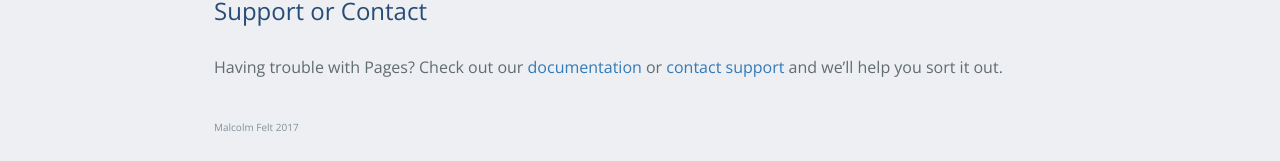
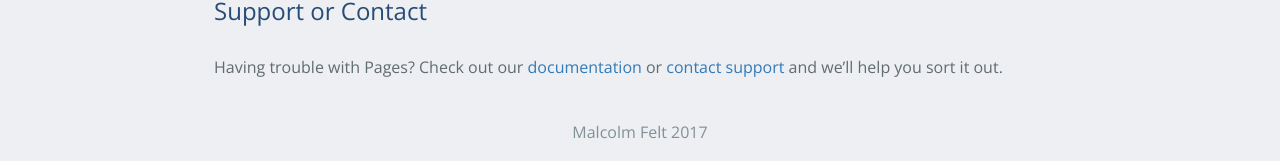
Before and after one commit to mfelt/mfelt.github.io, a Jekyll site: the page built from index.md, in a window 1280 px wide. Shown: the part 2202-2363 px from the top of the page. Built offline with Jekyll 4.4.1, drawn with Linux system fonts in a browser that asks for light colours; nearby versions of some CDN libraries; our own code applies the rules of GitHub Pages for plain Markdown files.

Commit message:
styling change

```diff
--- a/_sass/jekyll-theme-cayman.scss
+++ b/_sass/jekyll-theme-cayman.scss
@@ -331,17 +331,18 @@ a {
   padding-top: 2rem;
   margin-top: 2rem;
   border-top: solid 1px $hr-border-color;
+  text-align: center;
 
   @include large {
-    font-size: 1rem;
+    font-size: 16px;
   }
 
   @include medium {
-    font-size: 1rem;
+    font-size: 14px;
   }
 
   @include small {
-    font-size: 0.9rem;
+    font-size: 12px;
   }
 }
 
```
